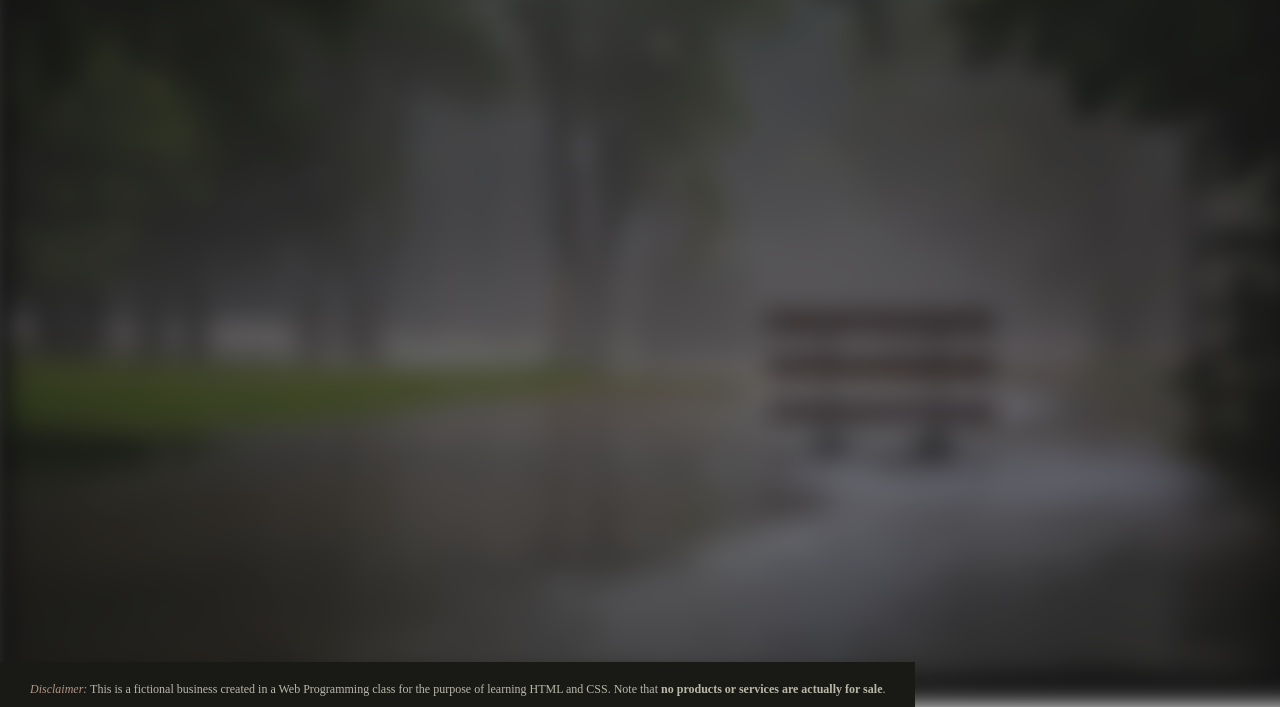
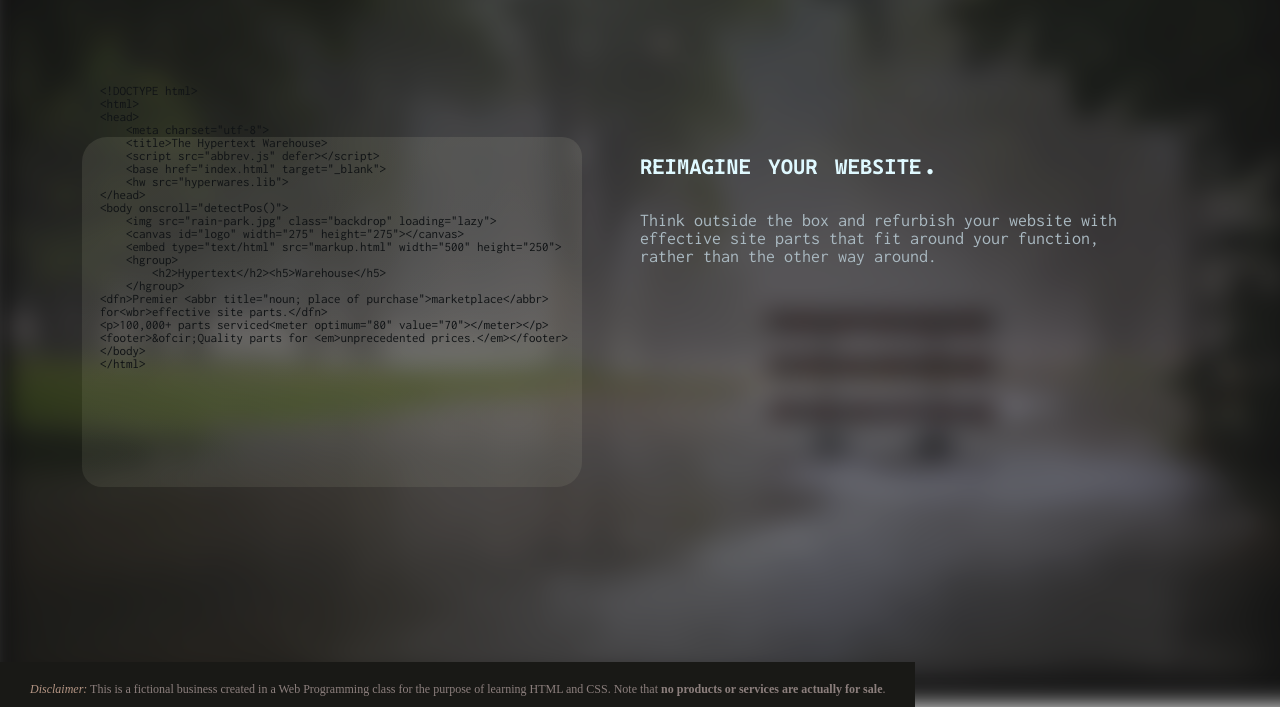
Before and after one commit to pocketrice/HyperWares, a plain HTML site: page index.html in a window 1280 px wide. Shown: the part 103-810 px from the top of the page. Drawn offline with Linux system fonts and the light colour scheme; a web font is replaced by a local one.

Commit message:
Homepage Progress
Looking quite snazzy now!

```diff
--- a/index.html
+++ b/index.html
@@ -25,11 +25,11 @@
 	<h1>&nbsp;&nbsp;&nbsp;&nbsp;&nbsp;&nbsp;The Hypertext<br><span>&nbsp;&nbsp;&nbsp;&nbsp;Warehouse</span></h1>
 
 	<div class="nav">
-		<a id="essentials">Essentials</a>
-		<a id="markup">Markup</a>
+		<a id="essentials" tabindex="0">Essentials</a>
+		<a id="markup" tabindex="0">Markup</a>
 		<!--<a id="novelties">Novelties</a>-->
-		<a id="sandbox">Sandbox</a>
-		<a id="checkout">Checkout</a>
+		<a id="sandbox" tabindex="0">Sandbox</a>
+		<a id="checkout" tabindex="0">Checkout</a>
 		</div>
 
 	<!--<p>&#10070; <em><span id="subtitle">Premier marketplace for exceptional site parts</span></em> &#10070;</p>-->
@@ -37,7 +37,10 @@
 	<canvas id="logo" width="275" height="275"></canvas>
 </header>
 
-
+<p id="promo-panel-text">&lt;!DOCTYPE html&gt;<br>&lt;html&gt;<br>&lt;head&gt;<br>&nbsp;&nbsp;&nbsp;&nbsp;&lt;meta charset="utf-8"&gt;<br>&nbsp;&nbsp;&nbsp;&nbsp;&lt;title&gt;The Hypertext Warehouse&gt;<br>&nbsp;&nbsp;&nbsp;&nbsp;&lt;script src="abbrev.js" defer&gt;&lt;/script&gt;<br>&nbsp;&nbsp;&nbsp;&nbsp;&lt;base href="index.html" target="_blank"&gt;<br>&nbsp;&nbsp;&nbsp;&nbsp;&lt;hw src="hyperwares.lib"&gt;<br>&lt;/head&gt;<br>&lt;body onscroll="detectPos()"&gt;<br>&nbsp;&nbsp;&nbsp;&nbsp;&lt;img src="rain-park.jpg" class="backdrop" loading="lazy"&gt;<br>&nbsp;&nbsp;&nbsp;&nbsp;&lt;canvas id="logo" width="275" height="275"&gt;&lt;/canvas&gt;<br>&nbsp;&nbsp;&nbsp;&nbsp;&lt;embed type="text/html" src="markup.html" width="500" height="250"&gt;<br>&nbsp;&nbsp;&nbsp;&nbsp;&lt;hgroup&gt;<br>&nbsp;&nbsp;&nbsp;&nbsp;&nbsp;&nbsp;&nbsp;&nbsp;&lt;h2&gt;Hypertext&lt;/h2&gt;&lt;h5&gt;Warehouse&lt;/h5&gt;<br>&nbsp;&nbsp;&nbsp;&nbsp;&lt;/hgroup&gt;<br>&lt;dfn&gt;Premier &lt;abbr title="noun; place of purchase"&gt;marketplace&lt;/abbr&gt;<br>for&lt;wbr&gt;effective site parts.&lt;/dfn&gt;<br>&lt;p&gt;100,000+ parts serviced&lt;meter optimum="80" value="70"&gt;&lt;/meter&gt;&lt;/p&gt;<br>&lt;footer&gt;&#38;ofcir;Quality parts for &lt;em&gt;unprecedented prices.&lt;/em&gt;&lt;/footer&gt;<br>&lt;/body&gt;<br>&lt;/html&gt;</p>
+<div id="promo-panel"></div>
+<h2>reimagine your website.</h2>
+<p id="promo-text">Think outside the box and refurbish your website with effective site parts that fit around your function, rather than the other way around.<br><br><!--<strong>Explore our catalogue</strong></p>-->
 <footer><span class="disclaimer">Disclaimer:</span> This is a fictional business created in a Web Programming class for the purpose of learning HTML and CSS. Note that <strong>no products or services are actually for sale</strong>.</footer>
 </body>
 </html>
--- a/main.css
+++ b/main.css
@@ -35,7 +35,7 @@ header h1 {
 	text-shadow: 0.8px 0.8px 4px #303c37;
 	margin-top: 10px;
 	font-weight: normal;
-	color: #96cdd4;
+	color: #99D6CD;
 }
 
 header p {
@@ -82,7 +82,7 @@ footer {
 	padding: 20px 30px 10px 30px;
 	background-color: #191916;
 	font-family: "B612 Mono";
-	color: #B9B9A8;
+	color: #8C7F7D;
 	font-size: 12px;
 	position: absolute;
 	bottom: -10px;
@@ -145,6 +145,15 @@ color: #E0E5EC;
 }
 
 
+#promo-panel {
+	position: absolute;
+	background-image: linear-gradient(to bottom, #FFFDDB18, #F9FFD813);
+	border-radius: 25px 20px 25px 20px;
+	z-index: -100;
+	left: 6.4%;
+	top: 30%;
+	padding: 50px 300px 300px 200px;
+}
 
 #banner {
 	position: absolute;
@@ -154,6 +163,47 @@ color: #E0E5EC;
 	background-image: linear-gradient(to bottom, #DBFFF833, #B2FFEF33);
 	border-radius: 0 0 15px 15px;
 	z-index: -100;
+}
+
+div#promo-panel + h2 {
+position: absolute;
+font-family: Cascadia Code;
+font-size: 30px;
+font-variant: small-caps;
+color: #DFF9FF;
+left: 50%;
+top: 28%;
+}
+
+#promo-text {
+	color: #A9B8C0;
+	font-family: Inconsolata;
+	font-size: 18px;
+	position: absolute;
+	top: 37%;
+	margin-left: 50%;
+	margin-right: 10%;
+}
+
+#promo-text > strong {
+	padding: 4px 8px;
+	border-radius: 7px;
+	background-image: linear-gradient(to bottom, #56CFD363, #79C8CC53);
+	color: #2A4750;
+	transition: color 0.75s;
+
+}
+
+#promo-text > strong:hover {
+	color:  #7AA9B0;
+}
+
+#promo-panel-text {
+	font-family: Inconsolata;
+	font-size: 13px;
+	margin-left: 100px;
+	margin-top: 140px;
+	color: #101315;
 }
 /*
 
```
